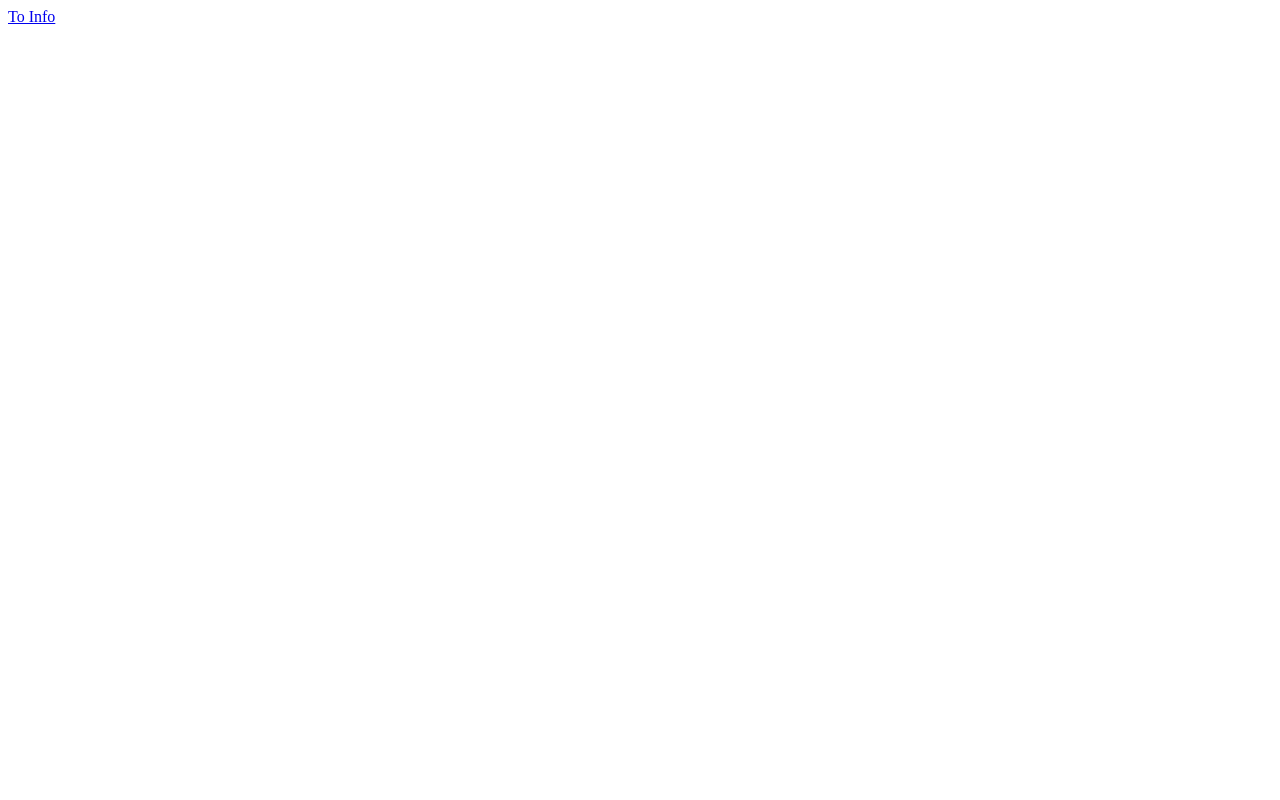
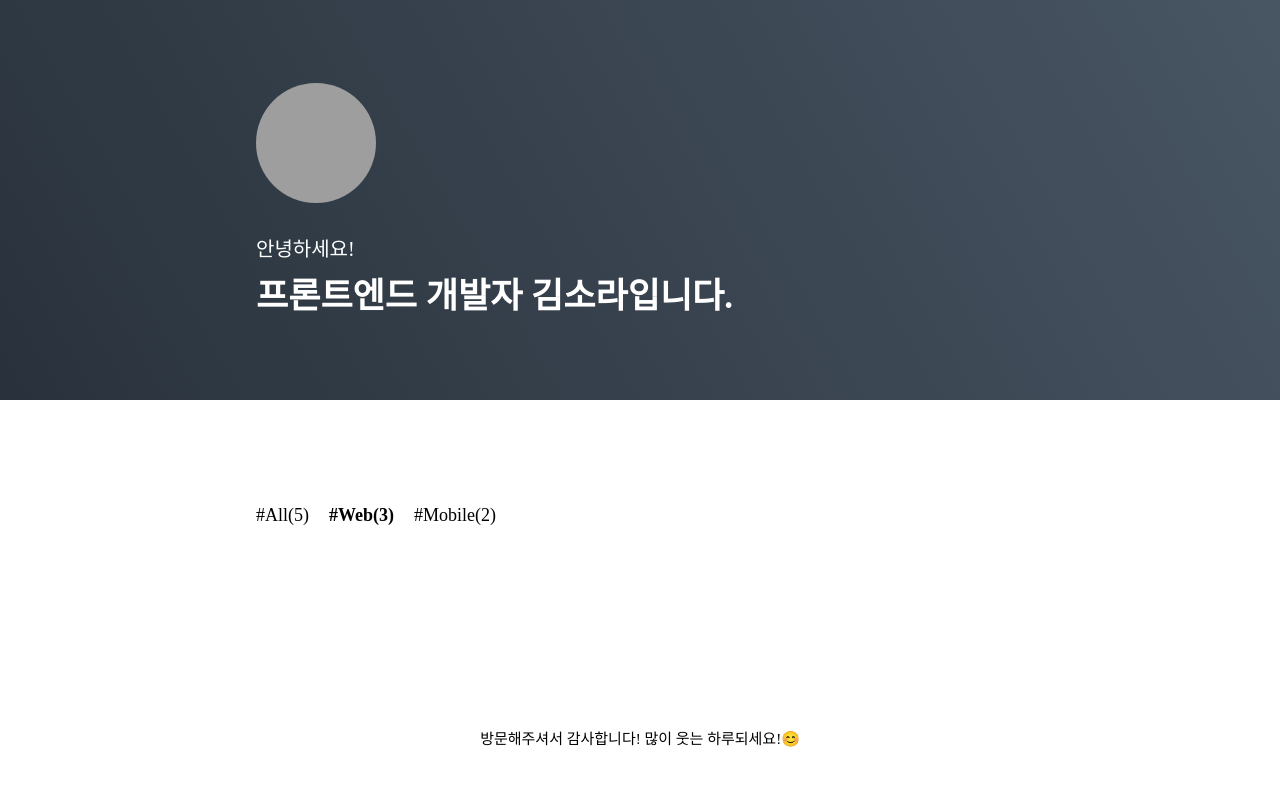
Before and after one commit to solmatches/sollos-blog, a Gatsby site: page / in a window 1280 px wide. Built offline with nearby package versions, Linux system fonts and the light colour scheme; Gatsby itself is replaced by a stand-in of ours; grey boxes are pictures that could not be loaded; a web font is replaced by a local one.

Commit message:
feat: 레이아웃 구성요소 추가

```diff
--- /dev/null
+++ b/src/components/Common/Footer.tsx
@@ -0,0 +1,17 @@
+import styled from '@emotion/styled'
+
+const Footer = function () {
+  return <Wrapper>방문해주셔서 감사합니다! 많이 웃는 하루되세요!😊</Wrapper>
+}
+
+export default Footer
+
+const Wrapper = styled.footer`
+  display: grid;
+  place-items: center;
+  margin-top: auto;
+  padding: 50px 0;
+  font-size: 15px;
+  text-align: center;
+  line-height: 1.5;
+`
--- /dev/null
+++ b/src/components/Common/GlobalStyle.tsx
@@ -0,0 +1,30 @@
+import { css, Global } from '@emotion/react'
+
+const defaultStyle = css`
+  @import url('<https://fonts.googleapis.com/css2?family=Nanum+Myeongjo:wght@400;700;800&display=swap>');
+
+  * {
+    padding: 0;
+    margin: 0;
+    box-sizing: border-box;
+    font-family: 'Nanum Myeongjo', serif;
+  }
+
+  html,
+  body,
+  #___gatsby {
+    height: 100%;
+  }
+
+  a,
+  a:hover {
+    color: inherit;
+    text-decoration: none;
+    cursor: pointer;
+  }
+`
+const GlobalStyle = function () {
+  return <Global styles={defaultStyle} />
+}
+
+export default GlobalStyle
--- /dev/null
+++ b/src/components/Main/CategoryList.tsx
@@ -0,0 +1,45 @@
+import styled from '@emotion/styled'
+import { Link } from 'gatsby'
+import { SIZE, TYPOGRAPHY } from '~/constants'
+
+interface Props {
+  selectedCategory: string
+  categoryList: { [key: string]: number }
+}
+
+const CategoryList = function ({ selectedCategory, categoryList }: Props) {
+  return (
+    <Wrapper>
+      {Object.entries(categoryList).map(([name, count]) => (
+        <CategoryItem
+          key={name}
+          to={`/?category=${name}`}
+          active={name === selectedCategory}
+        >
+          #{name}({count})
+        </CategoryItem>
+      ))}
+    </Wrapper>
+  )
+}
+
+export default CategoryList
+
+const CategoryItem = styled(Link)<{ active: boolean }>`
+  margin-right: 20px;
+  padding: 5px 0;
+  font-size: ${TYPOGRAPHY.large};
+  font-weight: ${({ active }) => (active ? '800' : '400')};
+  cursor: pointer;
+
+  &:last-of-type {
+    margin-right: 0;
+  }
+`
+
+const Wrapper = styled.div`
+  display: flex;
+  flex-wrap: wrap;
+  width: ${SIZE.content_width};
+  margin: 100px auto 0;
+`
--- /dev/null
+++ b/src/components/Main/Introdution.tsx
@@ -0,0 +1,48 @@
+import styled from '@emotion/styled'
+import ProfileImage from './ProfileImage'
+import { COLOR, SIZE, TYPOGRAPHY } from '../../constants'
+
+const Introdution = function () {
+  return (
+    <BackgroundContainer>
+      <Wrapper>
+        <ProfileImage />
+        <div>
+          <SubTitle>안녕하세요!</SubTitle>
+          <Title>프론트엔드 개발자 김소라입니다.</Title>
+        </div>
+      </Wrapper>
+    </BackgroundContainer>
+  )
+}
+
+export default Introdution
+
+const BackgroundContainer = styled.div`
+  background-image: linear-gradient(
+    60deg,
+    ${COLOR.background_dark} 0%,
+    ${COLOR.background_light} 100%
+  );
+  color: ${COLOR.white};
+`
+
+const Wrapper = styled.div`
+  display: flex;
+  flex-direction: column;
+  justify-content: center;
+  align-items: flex-start;
+  width: ${SIZE.content_width};
+  height: 400px;
+  margin: 0 auto;
+`
+
+const SubTitle = styled.div`
+  font-size: ${TYPOGRAPHY.subTitle};
+  font-weight: 400;
+`
+const Title = styled.div`
+  margin-top: 5px;
+  font-size: ${TYPOGRAPHY.title};
+  font-weight: 700;
+`
--- /dev/null
+++ b/src/components/Main/ProfileImage.tsx
@@ -0,0 +1,19 @@
+import styled from '@emotion/styled'
+
+const IMAGE_SIZE = '120px'
+
+const PROFILE_IMAGE_LINK =
+  'https://avatars.githubusercontent.com/u/26453878?v=4'
+
+const ProfileImage = function () {
+  return <Wrapper src={PROFILE_IMAGE_LINK} alt="프로필 사진" />
+}
+
+export default ProfileImage
+
+const Wrapper = styled.img`
+  width: ${IMAGE_SIZE};
+  height: ${IMAGE_SIZE};
+  margin-bottom: 30px;
+  border-radius: 50%;
+`
--- /dev/null
+++ b/src/constants/index.ts
@@ -0,0 +1 @@
+export * from './style'
--- /dev/null
+++ b/src/constants/style.ts
@@ -0,0 +1,15 @@
+export const COLOR = {
+  background_light: '#485563',
+  background_dark: '#29323c',
+  white: '#fff',
+}
+
+export const SIZE = {
+  content_width: '768px',
+}
+
+export const TYPOGRAPHY = {
+  subTitle: '20px',
+  title: '35px',
+  large: '18px',
+}
--- a/src/pages/index.tsx
+++ b/src/pages/index.tsx
@@ -1,14 +1,34 @@
 import React from 'react'
-import { Link } from 'gatsby'
+import styled from '@emotion/styled'
+import GlobalStyle from 'components/Common/GlobalStyle'
+import Introdution from 'components/Main/Introdution'
+import Footer from 'components/Common/Footer'
+import CategoryList from 'components/Main/CategoryList'
 /**
  * 개츠비는 페이지가 로드되면 리소스 로드 속도를 높이기 위해 현재 페이지에서 사용되는 모든 링크를 찾은 후, 각 링크의 페이지를 미리 로드한다.
  */
+
+const CATEGORY_LIST = {
+  All: 5,
+  Web: 3,
+  Mobile: 2,
+}
+
 const Page = function () {
   return (
-    <>
-      <Link to="/info/">To Info</Link>
-    </>
+    <Container>
+      <GlobalStyle />
+      <Introdution />
+      <CategoryList selectedCategory="Web" categoryList={CATEGORY_LIST} />
+      <Footer />
+    </Container>
   )
 }
 
 export default Page
+
+const Container = styled.div`
+  display: flex;
+  flex-direction: column;
+  height: 100vh;
+`
```
Also changed, not shown: src/pages/info.tsx (+1 -18 lines), src/components/Main/PostItem.tsx (added), src/components/Main/PostList.tsx (added).
